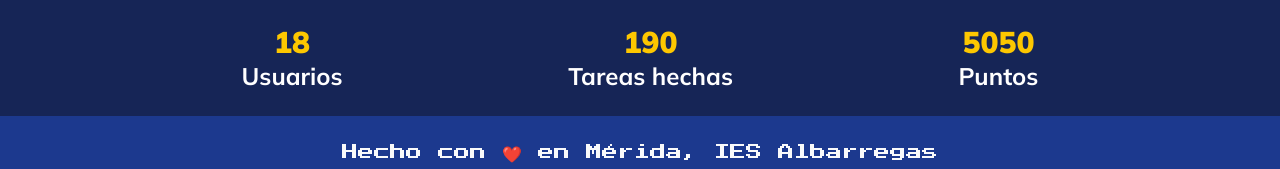
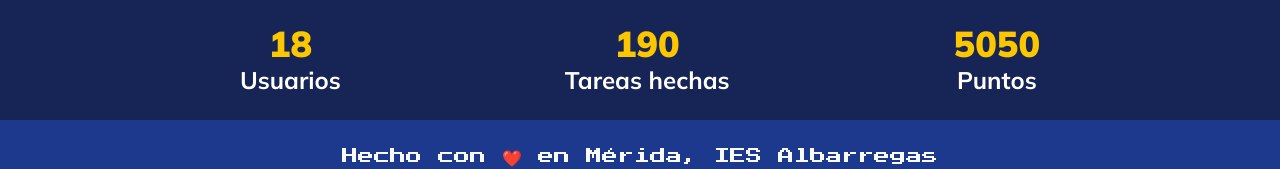
Before and after one commit to Elias-MN/Codemon, a React (Vite) app: page / in a window 1280 px wide. Shown: the top 169 px of the page. Built offline with nearby package versions, Linux system fonts and the light colour scheme.

Commit message:
Increase text size for strong elements
Increased from md:text-3xl to md:text-4xl

```diff
--- a/src/components/Stadistics.tsx
+++ b/src/components/Stadistics.tsx
@@ -3,17 +3,17 @@ export function Stadistics() {
     <div className="bg-blue-950 text-white py-6 px-4 text-2xl font-mulish font-bold">
       <div className="flex justify-evenly text-center">
         <div>
-          <strong className="text-yellow-400 md:text-3xl">18</strong>
+          <strong className="text-yellow-400 md:text-4xl">18</strong>
           <p className="text-base md:text-2xl">Usuarios</p>
         </div>
 
         <div>
-          <strong className="text-yellow-400 md:text-3xl">190</strong>
+          <strong className="text-yellow-400 md:text-4xl">190</strong>
           <p className="text-base md:text-2xl">Tareas hechas</p>
         </div>
 
         <div>
-          <strong className="text-yellow-400 md:text-3xl">5050</strong>
+          <strong className="text-yellow-400 md:text-4xl">5050</strong>
           <p className="text-base md:text-2xl">Puntos</p>
         </div>
       </div>
```
